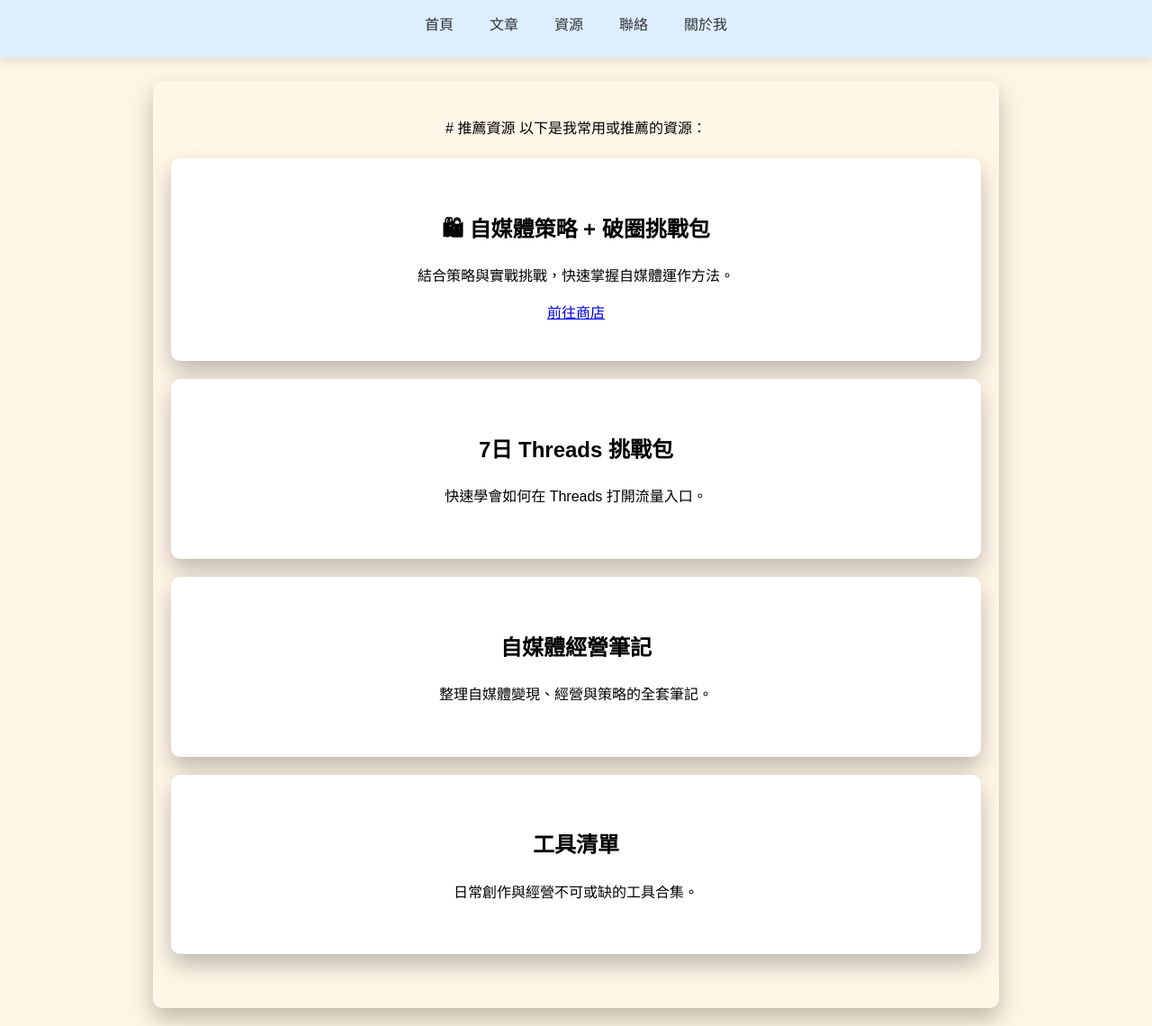
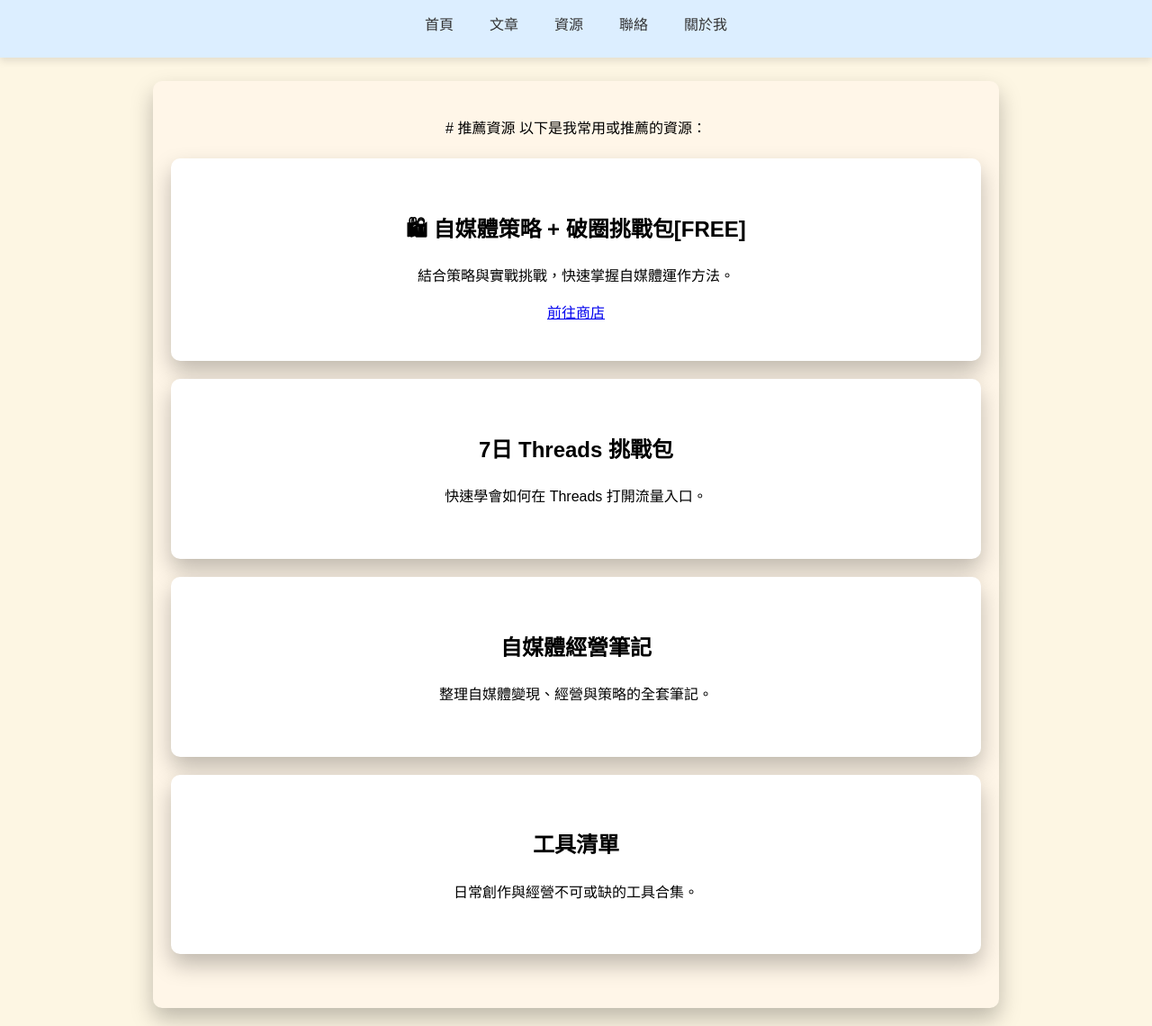
Before and after one commit to KenHAI666/Runing9TO5, a Jekyll site: the page built from resources.md, in a window 1280 px wide and 1140 px high. Shown: the whole window at 90% size. Built offline with Jekyll 4.4.1, drawn with Linux system fonts in a browser that asks for light colours.

Commit message:
Update resources.md

```diff
--- a/resources.md
+++ b/resources.md
@@ -10,7 +10,7 @@ keywords: 自媒體, 資源, 工具, 教學, K叔
 
 以下是我常用或推薦的資源：  <br>
 <div class="card-section">
-  <h2>🛍 自媒體策略 + 破圈挑戰包</h2>
+  <h2>🛍 自媒體策略 + 破圈挑戰包[FREE] </h2>
   <p>結合策略與實戰挑戰，快速掌握自媒體運作方法。</p>
   <a href="https://portaly.cc/Uncleken/product/jXFxr1YZGMN04GIL8uiE" target="_blank" class="btn">前往商店</a>
 </div>
```
